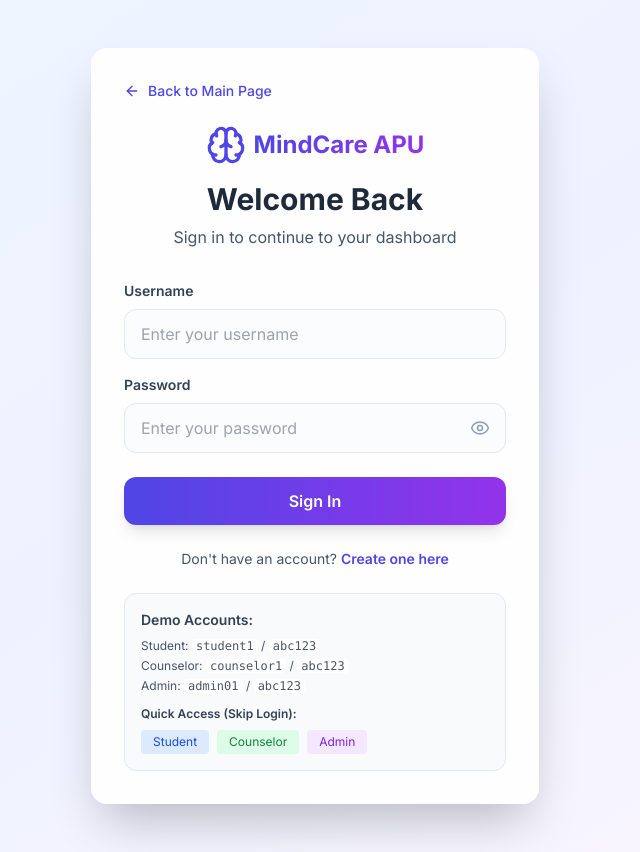
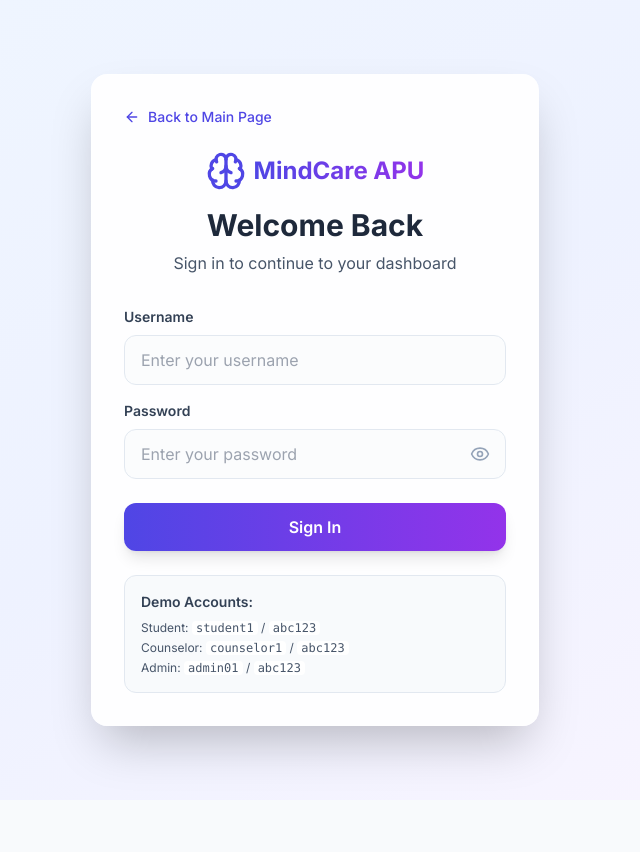
Before and after one commit to RennyW-TALL/fyp_yr, a React (Vite) app in the folder frontend/: page /#/login in a window 1280 px wide. Shown: the whole page, without its empty margins (325-965 px from the left). After the commit the page ends 800 px from the top, so only its background shows below. Built offline with nearby package versions, Linux system fonts and the light colour scheme.

Commit message:
no api calls for login, anybody can go anywhere

```diff
--- a/frontend/App.tsx
+++ b/frontend/App.tsx
@@ -13,26 +13,8 @@ import UserManagement from './pages/admin/UserManagement';
 import CounselorDashboard from './pages/counselor/CounselorDashboard';
 import { Role } from './types';
 
-// Protected Route Component - tee hee lol xd bruh
-const ProtectedRoute = ({ children, allowedRoles }: PropsWithChildren<{ allowedRoles?: Role[] }>) => {
-  const { user, isLoading } = useAuth();
-
-  if (isLoading) {
-      return <div className="min-h-screen flex items-center justify-center bg-slate-50">Loading...</div>;
-  }
-
-  if (!user) {
-    return <Navigate to="/login" replace />;
-  }
-
-  if (allowedRoles && !allowedRoles.includes(user.role)) {
-    // Redirect to their appropriate dashboard if they try to access unauthorized pages
-    if (user.role === Role.ADMIN) return <Navigate to="/admin/dashboard" replace />;
-    if (user.role === Role.STUDENT) return <Navigate to="/student/dashboard" replace />;
-    if (user.role === Role.COUNSELOR) return <Navigate to="/counselor/dashboard" replace />;
-    return <Navigate to="/" replace />;
-  }
-
+// Protected Route Component
+const ProtectedRoute = ({ children }: PropsWithChildren) => {
   return <>{children}</>;
 };
 
@@ -45,7 +27,7 @@ const AppRoutes = () => {
 
             {/* Student Routes */}
             <Route path="/student/*" element={
-                <ProtectedRoute allowedRoles={[Role.STUDENT]}>
+                <ProtectedRoute>
                     <Layout>
                         <Routes>
                             <Route path="dashboard" element={<StudentDashboard />} />
@@ -58,7 +40,7 @@ const AppRoutes = () => {
 
             {/* Admin Routes */}
             <Route path="/admin/*" element={
-                <ProtectedRoute allowedRoles={[Role.ADMIN]}>
+                <ProtectedRoute>
                     <Layout>
                         <Routes>
                             <Route path="dashboard" element={<AdminDashboard />} />
@@ -71,7 +53,7 @@ const AppRoutes = () => {
 
             {/* Counselor Routes */}
             <Route path="/counselor/*" element={
-                <ProtectedRoute allowedRoles={[Role.COUNSELOR]}>
+                <ProtectedRoute>
                     <Layout>
                         <Routes>
                             <Route path="dashboard" element={<CounselorDashboard />} />
--- a/frontend/pages/Login.tsx
+++ b/frontend/pages/Login.tsx
@@ -22,48 +22,9 @@ const Login = () => {
   const handleSubmit = async (e: React.FormEvent) => {
     e.preventDefault();
 
-    if (formData.password.length < 6) {
-      setMessage({ type: 'error', text: 'Password must be at least 6 characters long' });
-      return;
-    }
-
     setLoading(true);
     setMessage({ type: '', text: '' });
 
-    try {
-      const response = await fetch('http://13.251.172.57/API/auth/login.php', {
-        method: 'POST',
-        headers: {
-          'Content-Type': 'application/json',
-        },
-        body: JSON.stringify(formData)
-      });
-
-      const data = await response.json();
-
-      if (data.success) {
-        setMessage({ type: 'success', text: `Login successful as ${data.user.role.toUpperCase()}! Redirecting...` });
-
-        // Store user data in localStorage
-        localStorage.setItem('user', JSON.stringify(data.user));
-
-        // Debug log
-        console.log('Login successful, user role:', data.user.role);
-
-        // For now, redirect all users to home page since dashboard routes may not exist
-        setTimeout(() => {
-          navigate('/');
-        }, 1500);
-      } else {
-        setMessage({ type: 'error', text: data.message || 'Login failed' });
-      }
-    } catch (error) {
-      setMessage({ type: 'error', text: 'Network error. Please try again.' });
-    } finally {
-      setLoading(false);
-    }
-
-    // Static login fallback
     const staticUsers = {
       'student1': { role: 'student', password: 'abc123' },
       'counselor1': { role: 'counselor', password: 'abc123' },
@@ -84,14 +45,18 @@ const Login = () => {
 
       setTimeout(() => {
         if (user.role === 'student') {
-          window.location.href = '/student/studentdashboard';
+          navigate('/student/dashboard');
         } else if (user.role === 'counselor') {
-          window.location.href = '/counselor/counselordashboard';
+          navigate('/counselor/dashboard');
         } else if (user.role === 'admin') {
-          window.location.href = '/admin/admindashboard';
+          navigate('/admin/dashboard');
         }
       }, 1500);
+    } else {
+      setMessage({ type: 'error', text: 'Invalid username or password' });
     }
+
+    setLoading(false);
   };
 
   return (
@@ -144,7 +109,6 @@ const Login = () => {
                     name="password"
                     type={showPassword ? 'text' : 'password'}
                     required
-                    minLength={6}
                     className="w-full px-4 py-3 pr-12 border border-slate-200 rounded-xl focus:outline-none focus:ring-2 focus:ring-indigo-500 focus:border-transparent transition-all bg-slate-50/50"
                     placeholder="Enter your password"
                     value={formData.password}
@@ -182,15 +146,6 @@ const Login = () => {
             >
               {loading ? 'Signing in...' : 'Sign In'}
             </button>
-
-            <div className="text-center">
-              <p className="text-sm text-slate-600">
-                Don't have an account?{' '}
-                <Link to="/register" className="font-semibold text-indigo-600 hover:text-indigo-700 transition-colors">
-                  Create one here
-                </Link>
-              </p>
-            </div>
           </form>
 
           {/* Static Login Info */}
@@ -201,40 +156,6 @@ const Login = () => {
               <div>Counselor: <code className="bg-white px-1 rounded">counselor1</code> / <code className="bg-white px-1 rounded">abc123</code></div>
               <div>Admin: <code className="bg-white px-1 rounded">admin01</code> / <code className="bg-white px-1 rounded">abc123</code></div>
             </div>
-
-            {/* Quick Access Buttons */}
-            <div className="mt-3 space-y-2">
-              <h4 className="text-xs font-semibold text-slate-700">Quick Access (Skip Login):</h4>
-              <div className="flex gap-2">
-                <button
-                  onClick={() => {
-                    localStorage.setItem('user', JSON.stringify({ username: 'student1', role: 'student' }));
-                    window.location.href = '/student/studentdashboard';
-                  }}
-                  className="px-3 py-1 bg-blue-100 text-blue-700 text-xs rounded hover:bg-blue-200"
-                >
-                  Student
-                </button>
-                <button
-                  onClick={() => {
-                    localStorage.setItem('user', JSON.stringify({ username: 'counselor1', role: 'counselor' }));
-                    window.location.href = '/counselor/counselordashboard';
-                  }}
-                  className="px-3 py-1 bg-green-100 text-green-700 text-xs rounded hover:bg-green-200"
-                >
-                  Counselor
-                </button>
-                <button
-                  onClick={() => {
-                    localStorage.setItem('user', JSON.stringify({ username: 'admin01', role: 'admin' }));
-                    window.location.href = '/admin/admindashboard';
-                  }}
-                  className="px-3 py-1 bg-purple-100 text-purple-700 text-xs rounded hover:bg-purple-200"
-                >
-                  Admin
-                </button>
-              </div>
-            </div>
           </div>
         </div>
       </div>
```
